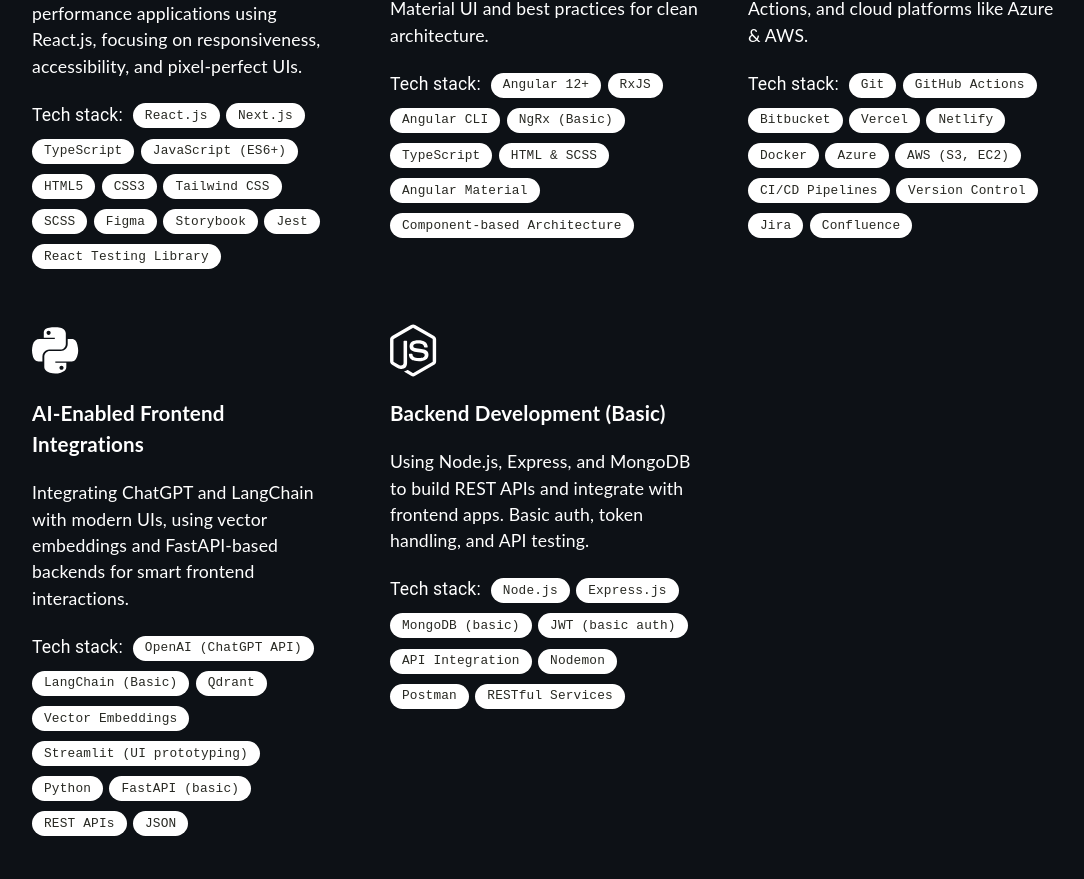
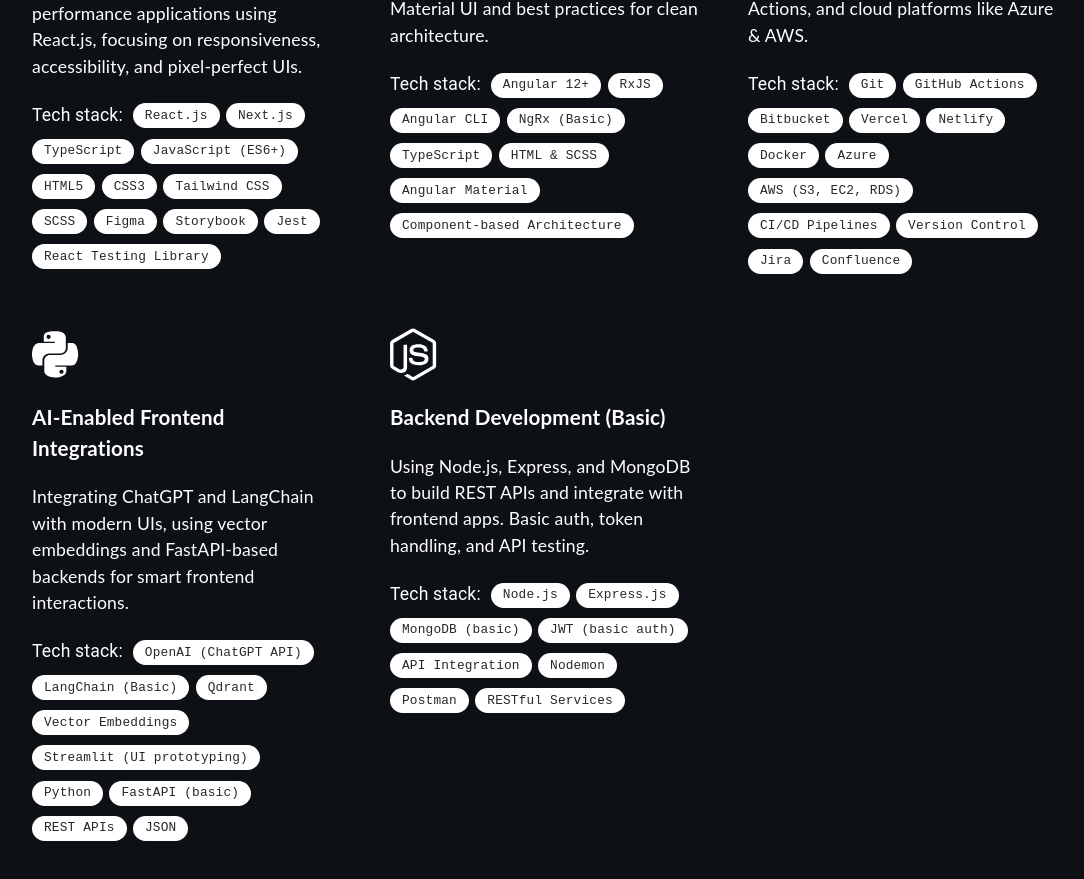
Before and after one commit to venupagadala/Portfolio, a React (Create React App) app: page / in a window 1280 px wide. Shown: the part 1174-2053 px from the top of the page, without its empty margins (96-1180 px from the left). Built offline with nearby package versions, Linux system fonts and the light colour scheme; no server answers.

Commit message:
updated a tooltip

```diff
--- a/src/components/Expertise.tsx
+++ b/src/components/Expertise.tsx
@@ -47,7 +47,7 @@
   "Netlify",
   "Docker",
   "Azure",
-  "AWS (S3, EC2)",
+  "AWS (S3, EC2, RDS)",
   "CI/CD Pipelines",
   "Version Control",
   "Jira",
```
